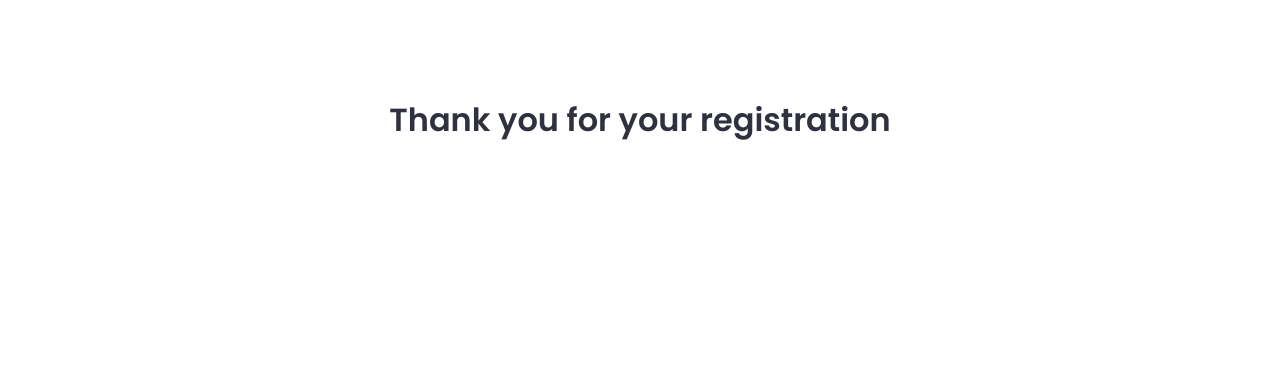
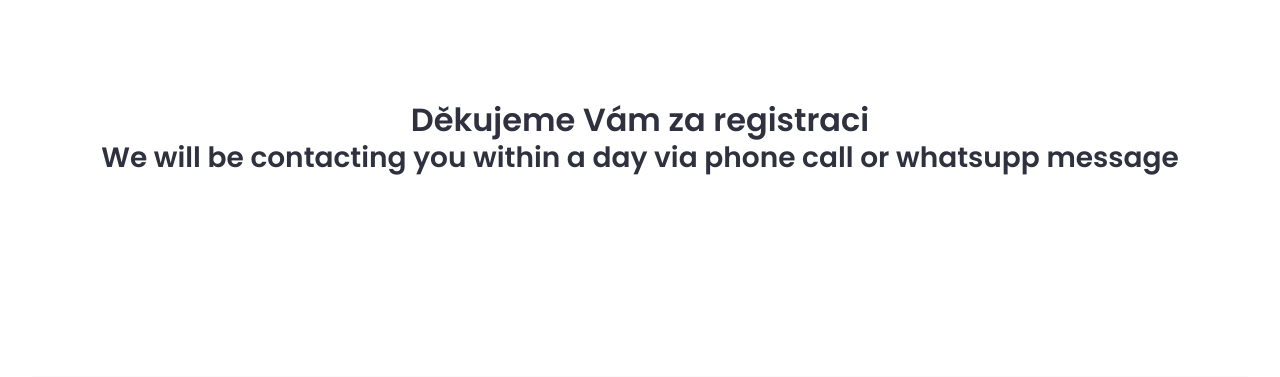
Before and after one commit to Kambatukebele/flotila-Fleet-Management-system-with-php-mysql-javascrip-css-html, a PHP site: page /thank_you_page.php in a window 1280 px wide. Shown: the part 98-475 px from the top of the page. Run offline with PHP 8.4, Linux system fonts and the light colour scheme; some libraries are stand-ins or nearby versions.

Commit message:
Update thank_you_page.php

```diff
--- a/view/thank_you_page.php
+++ b/view/thank_you_page.php
@@ -8,11 +8,12 @@
      <!-- ========== END OF HIDDEN HEADER NAVIGATION ========== -->
 
     <div class="register_a_driver">
-        <h2>Thank you for your registration</h2>
+        <h2>Děkujeme Vám za registraci</h2>
+        <h3>We will be contacting you within a day via phone call or whatsupp message</h3>
 
     </div>
 
-    <h1>Děkujeme Vám za registraci</h1>
+
     <!-- ========== FOOTER ========== -->
     <?php include '../model/includes/footer/footer.php';?>
 </body>
```
